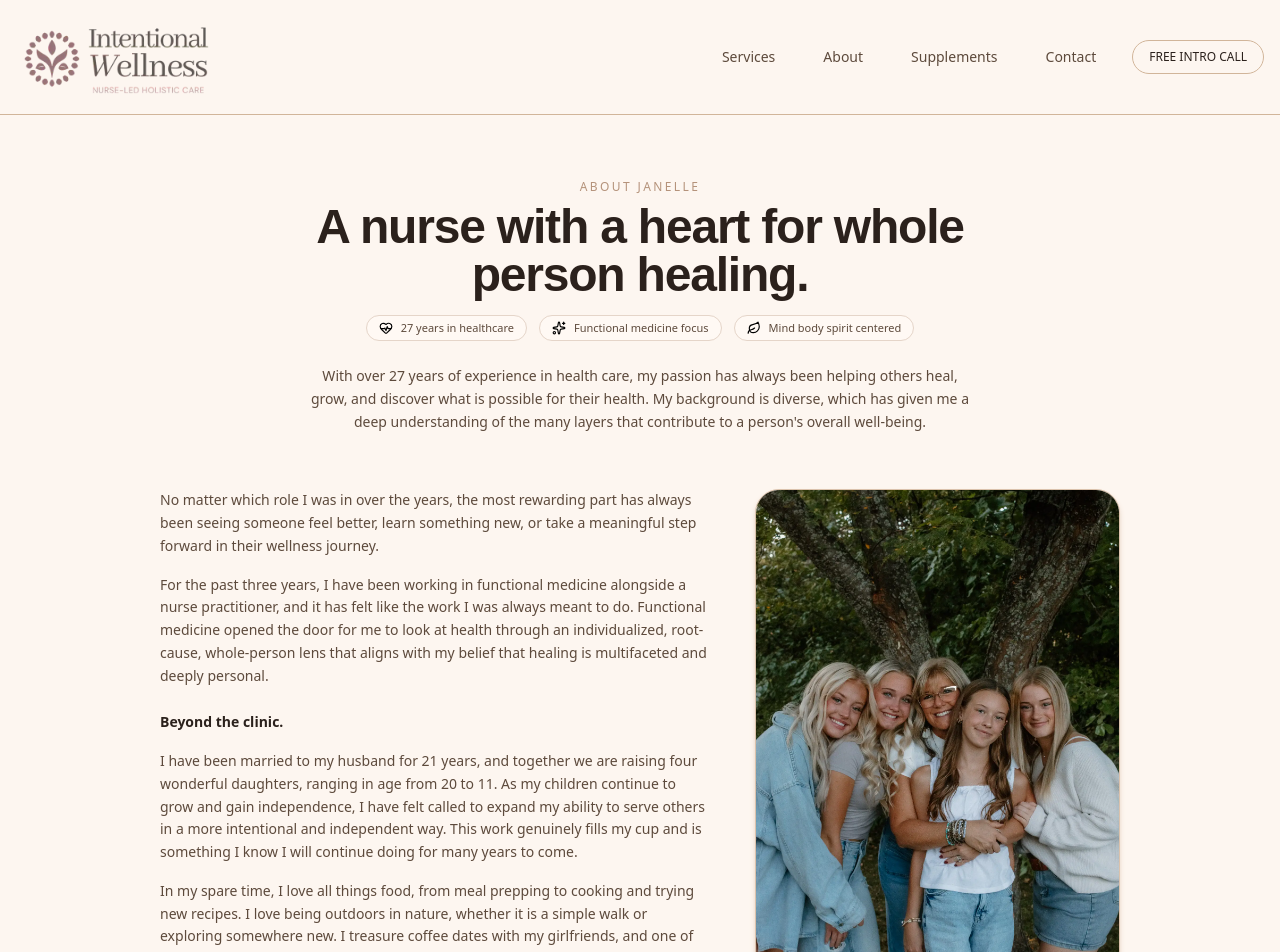
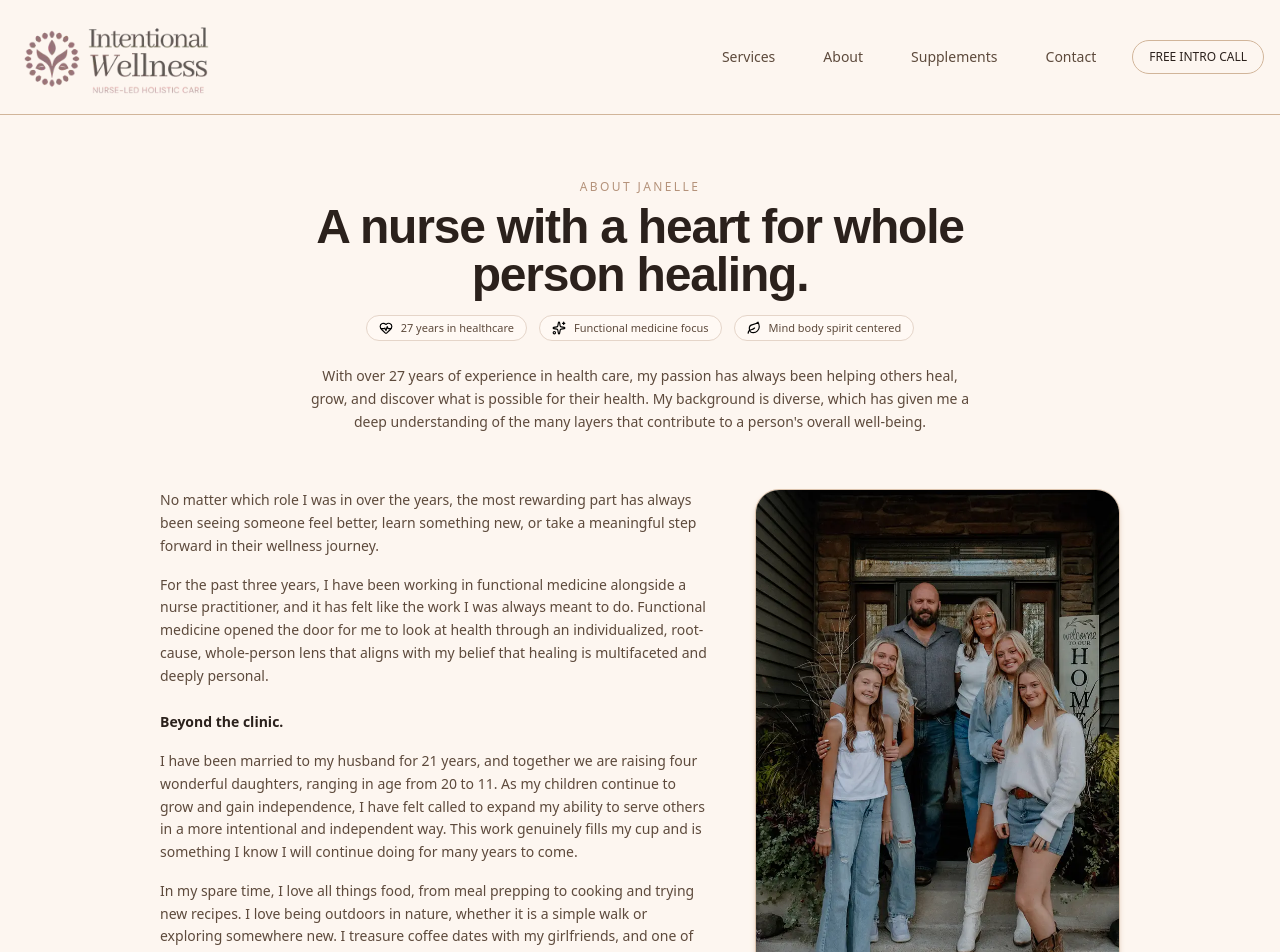
Before and after one commit to nstark12/intentional-wellness, a Next.js app: page /about in a window 1280 px wide. Shown: the top 952 px of the page. Built offline with nearby package versions, Linux system fonts and the light colour scheme; a web font is replaced by a local one.

Commit message:
different picture

```diff
--- a/app/about/page.jsx
+++ b/app/about/page.jsx
@@ -80,8 +80,8 @@ export default function AboutPage() {
         <div className="lg:flex-2 flex flex-col gap-6 w-full lg:w-auto">
           <div className="relative aspect-3/4 w-full min-h-80 rounded-3xl overflow-hidden border border-[#dbc2ac] bg-[#fff9f4] shadow-md shadow-[#e6d2c2]">
             <Image
-              src="/about/girls.webp"
-              alt="Portrait of Janelle Lauersdorf and daughters"
+              src="/about/family3.webp"
+              alt="Portrait of Janelle Lauersdorf and family"
               fill
               className="object-cover"
               priority
```
Also changed, not shown: public/about/family2.webp (added), public/about/family3.webp (added).
